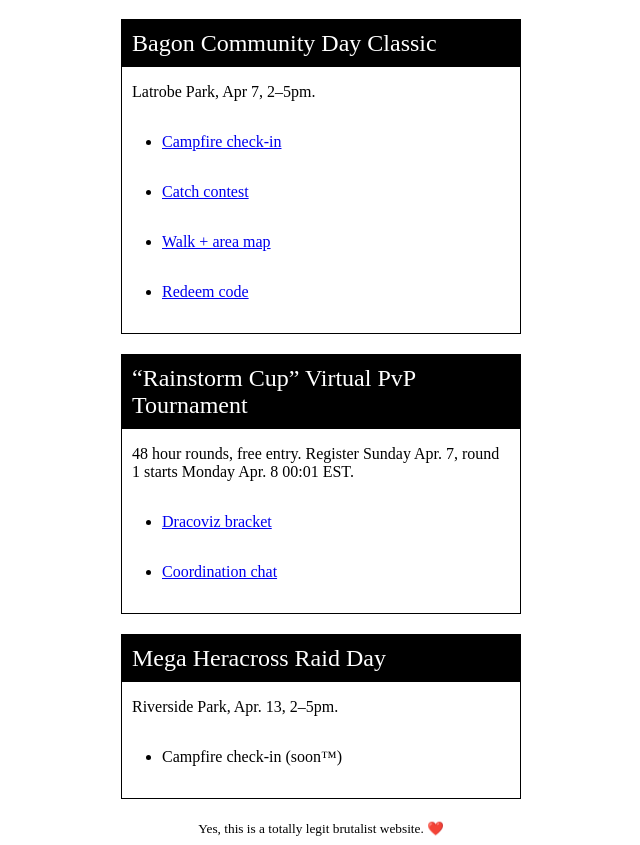
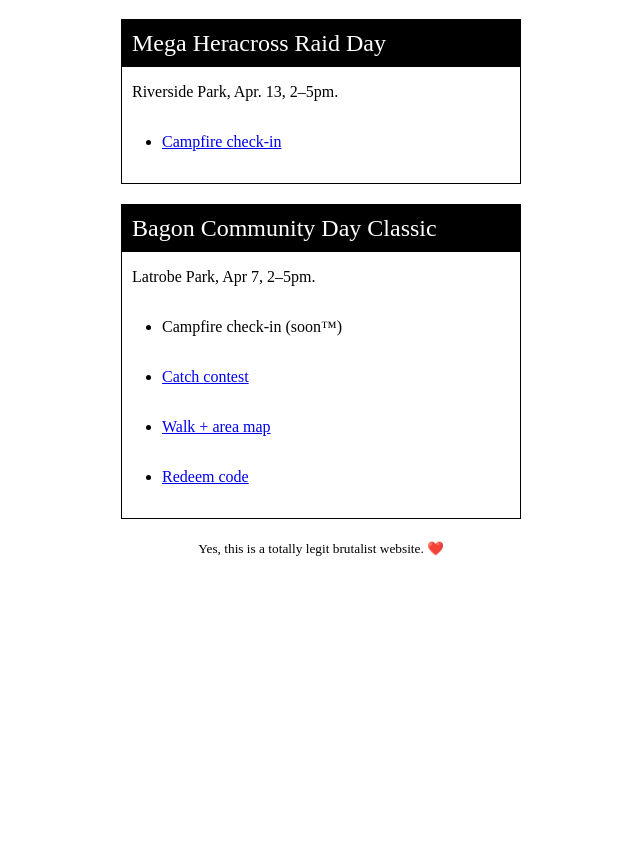
Before and after one commit to emilybennet/balt-pogo, a plain HTML site: page index.html in a window 1280 px wide. Shown: the part 61-906 px from the top of the page, without its empty margins (319-959 px from the left). After the commit the page ends 800 px from the top, so only its background shows below. Drawn offline with Linux system fonts and the light colour scheme.

Commit message:
🥊🐞

```diff
--- a/index.html
+++ b/index.html
@@ -35,11 +35,21 @@
     <h1>Baltimore PoGO</h1>
 
     <section>
+      <h2>Mega Heracross Raid Day</h2>
+      <p>Riverside Park, Apr. 13, 2–5pm.</p>
+      <ul>
+        <li>
+          <a href="/checkin">Campfire check-in</a>
+        </li>
+      </ul>
+    </section>
+
+    <section>
       <h2>Bagon Community Day Classic</h2>
       <p>Latrobe Park, Apr 7, 2–5pm.</p>
       <ul>
         <li>
-          <a href="/checkin">Campfire check-in</a>
+          <span>Campfire check-in (soon™)</span>
         </li>
         <li>
           <a href="/contest">Catch contest</a>
@@ -53,35 +63,6 @@
       </ul>
     </section>
 
-    <section>
-      <h2>“Rainstorm Cup” Virtual PvP Tournament</h2>
-      <p>
-        48 hour rounds, free entry. Register Sunday Apr. 7, round 1 starts
-        Monday Apr. 8 00:01 EST.
-      </p>
-      <ul>
-        <li>
-          <a
-            href="https://www.tournaments.dracoviz.com/en/tournament/a3ca0fd5e5ee"
-            >Dracoviz bracket</a
-          >
-        </li>
-        <li>
-          <a href="/d">Coordination chat</a>
-        </li>
-      </ul>
-    </section>
-
-    <section>
-      <h2>Mega Heracross Raid Day</h2>
-      <p>Riverside Park, Apr. 13, 2–5pm.</p>
-      <ul>
-        <li>
-          <span>Campfire check-in (soon™)</span>
-        </li>
-      </ul>
-    </section>
-
     <footer>
       <small>Yes, this is a totally legit brutalist website. ❤️</small>
     </footer>
```
Also changed, not shown: checkin/index.html (+2 -2 lines).
